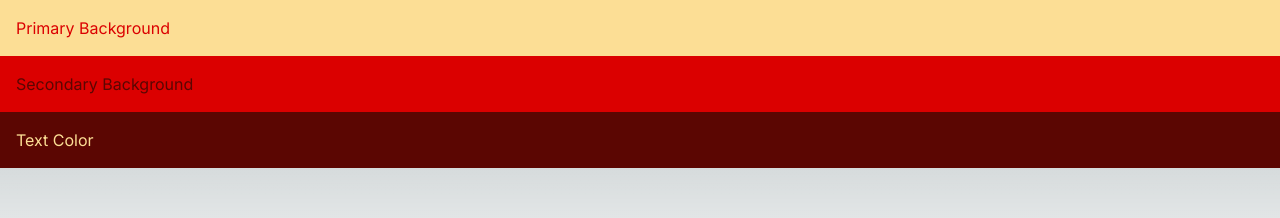
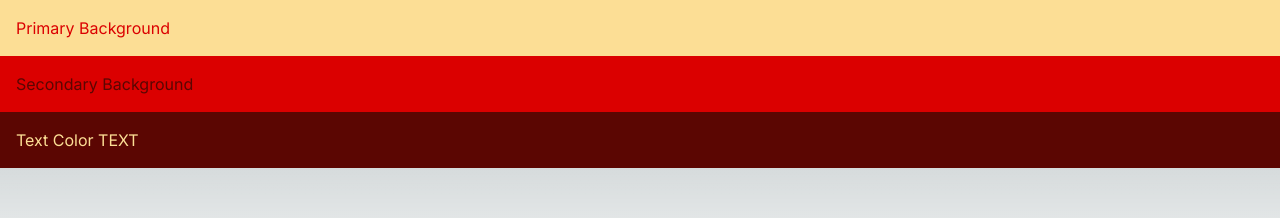
Before and after one commit to Sule98/gealav-web, a Next.js app: page / in a window 1280 px wide. Shown: the top 218 px of the page. Built offline with nearby package versions, Linux system fonts and the light colour scheme.

Commit message:
Color palette Version 2 (#5)
* Color palette Version 2

* fixing error in the color palette

```diff
--- a/app/page.tsx
+++ b/app/page.tsx
@@ -1,4 +1,3 @@
-import Image from "next/image";
 
 export default function Home() {
   return (
@@ -10,7 +9,7 @@ export default function Home() {
         Secondary Background
       </div>
       <div className="bg-text text-primary p-4">
-        Text Color
+        Text Color TEXT
       </div>
     </>
   );
```
Also changed, not shown: 1 other file (tests, documents, lock files or other folders).
